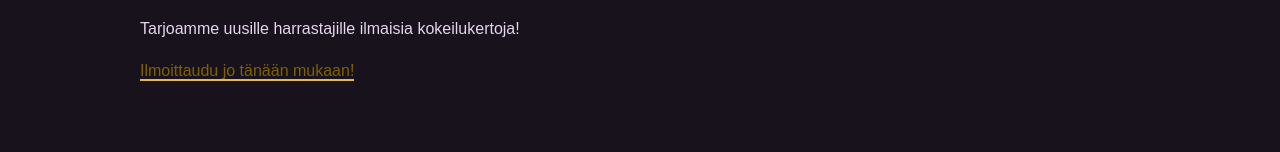
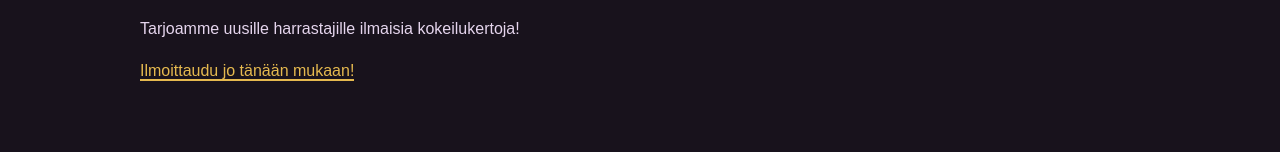
Before and after one commit to Nikke045/web.tite26, a plain HTML site: page index.html in a window 1280 px wide. In both pictures the pointer is over the link "Ilmoittaudu jo tänään mukaan!". Shown: the part 355-507 px from the top of the page. Drawn offline with Linux system fonts and the dark colour scheme.

Commit message:
E2_changes

```diff
--- a/style.css
+++ b/style.css
@@ -158,7 +158,9 @@ textarea {
         --color-gold: #e5b94f;
         --color-border: #777777;
     }
-
+    main a:hover {
+    color: #e5b94f;
+}
     header,
     footer {
         background-color: #241c29;
```
